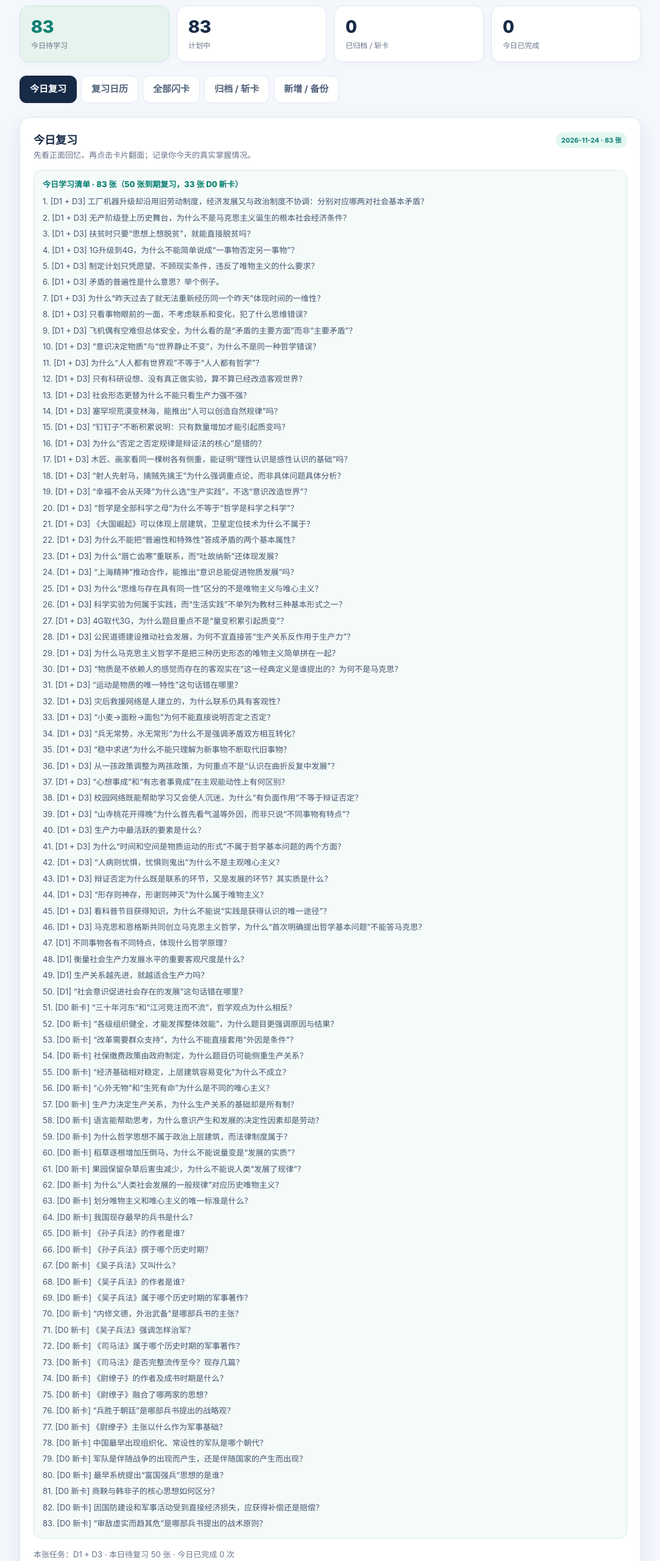
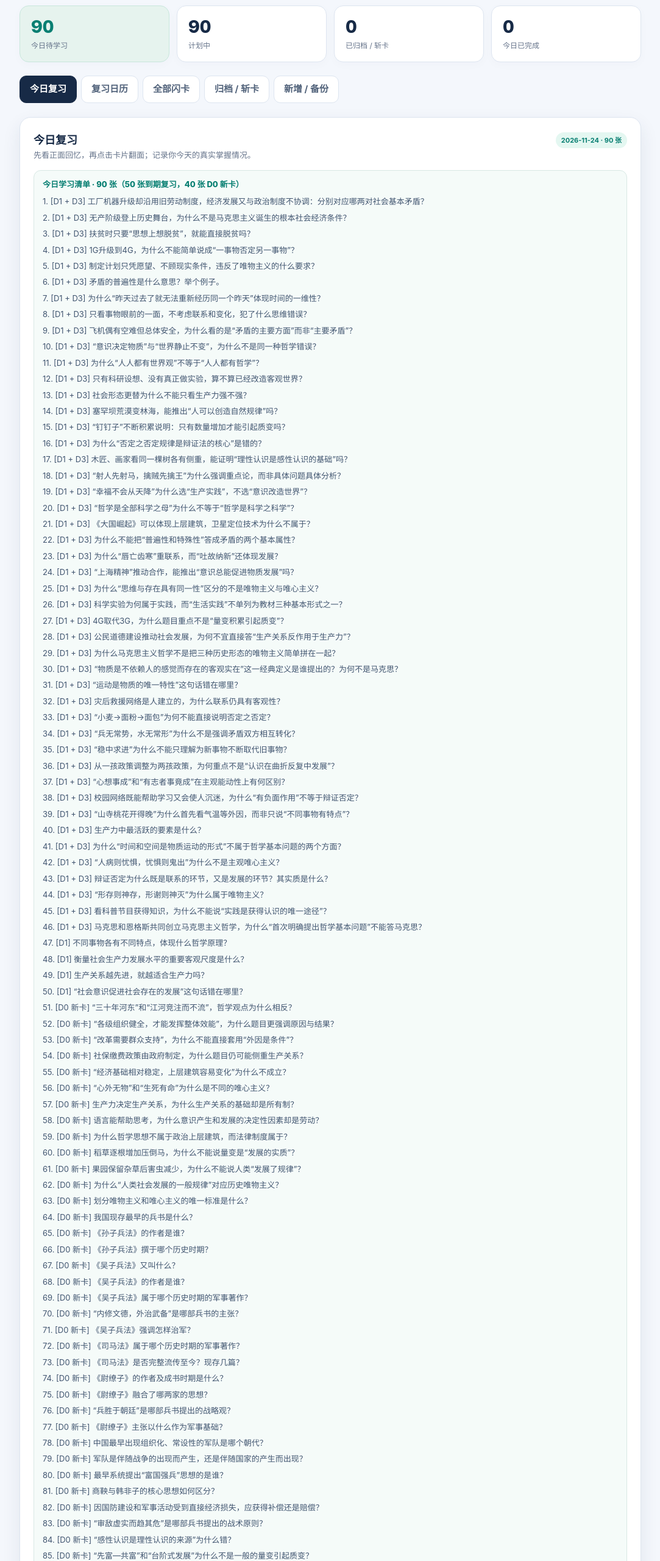
Before and after one commit to Catshorse/flashcard, a plain HTML site: page index.html in a window 1280 px wide. Shown: the part 240-2800 px from the top of the page at 61% size, without its empty margins (98-1181 px from the left). Drawn offline with Linux system fonts and the light colour scheme.

Commit message:
Add seven previously pending philosophy flashcards

```diff
--- a/index.html
+++ b/index.html
@@ -135,7 +135,14 @@ const initialCards=[
  {"id":"marx-080","front":"最早系统提出“富国强兵”思想的是谁？","back":"商鞅。联想商鞅变法、奖励耕战。","addedOn":"2026-11-24","addedAt":"2026-11-24T12:15:00+08:00"},
  {"id":"marx-081","front":"商鞅与韩非子的核心思想如何区分？","back":"商鞅：富国强兵、奖励耕战。\n韩非子：法、术、势相结合，法家思想的集大成者。","addedOn":"2026-11-24","addedAt":"2026-11-24T12:15:00+08:00"},
  {"id":"marx-082","front":"因国防建设和军事活动受到直接经济损失，应获得补偿还是赔偿？","back":"补偿。记忆：合法征用给补偿，违法侵权通常给赔偿。","addedOn":"2026-11-24","addedAt":"2026-11-24T12:15:00+08:00"},
- {"id":"marx-083","front":"“审敌虚实而趋其危”是哪部兵书提出的战术原则？","back":"《吴子兵法》。","addedOn":"2026-11-24","addedAt":"2026-11-24T12:15:00+08:00"}
+ {"id":"marx-083","front":"“审敌虚实而趋其危”是哪部兵书提出的战术原则？","back":"《吴子兵法》。","addedOn":"2026-11-24","addedAt":"2026-11-24T12:15:00+08:00"},
+ {"id":"marx-084","front":"“感性认识是理性认识的来源”为什么错？","back":"实践才是认识的唯一来源；感性认识是理性认识的基础。感性材料须经科学思维加工，才能上升为理性认识。","addedOn":"2026-11-24","addedAt":"2026-11-24T12:30:00+08:00"},
+ {"id":"marx-085","front":"“先富—共富”和“台阶式发展”为什么不是一般的量变引起质变？","back":"整体尚在总的量变过程中，局部或阶段已经发生质变。例如部分地区先富，整体尚未实现共同富裕。","addedOn":"2026-11-24","addedAt":"2026-11-24T12:30:00+08:00"},
+ {"id":"marx-086","front":"“笑一笑十年少，愁一愁白了头”为什么不是意识指导实践改造客观世界？","back":"题干强调情绪影响自身生理活动，体现意识对人体生理活动的调节和控制作用；不是通过实践改变外部世界。","addedOn":"2026-11-24","addedAt":"2026-11-24T12:30:00+08:00"},
+ {"id":"marx-087","front":"改革开放后经济水平提高、思想观念改变，为什么选“人的认识不断发展”，而不选“人类社会不断发展”？","back":"两项原理本身都正确，但题干落脚在思想观念的变化。经济发展是背景，认识发展是重点。","addedOn":"2026-11-24","addedAt":"2026-11-24T12:30:00+08:00"},
+ {"id":"marx-088","front":"黑格尔的“绝对理念”为什么是客观唯心主义，而不是唯物主义？","back":"他把独立于个人意识的绝对理念视为世界本原。客观唯心主义的“客观”指超个人的精神，不是客观物质；黑格尔同时具有辩证法思想。","addedOn":"2026-11-24","addedAt":"2026-11-24T12:30:00+08:00"},
+ {"id":"marx-089","front":"“每把锁不同”和“用不同钥匙开锁”分别体现什么哲理？","back":"每把锁不同：矛盾的特殊性（客观特点）。用不同钥匙开锁：具体问题具体分析（解决方法）。","addedOn":"2026-11-24","addedAt":"2026-11-24T12:30:00+08:00"},
+ {"id":"marx-090","front":"能源紧张促使人提出节能观念，与节能观念指导人们减少能耗，分别体现什么？","back":"现实催生想法：物质决定意识。想法指导实践改变现实：意识的能动作用。注意题目问的是观点的提出，还是观点产生的效果。","addedOn":"2026-11-24","addedAt":"2026-11-24T12:30:00+08:00"}
 ].map(x=>({...x,addedOn:x.addedOn||SEED_DATE,addedAt:x.addedAt||SEED_TIME,status:'active',archivedAt:null,archiveReason:null,history:[],completedStages:[],pendingExtras:[]}));
 let state={version:1,cards:[]};
 let currentTab='review';
```
